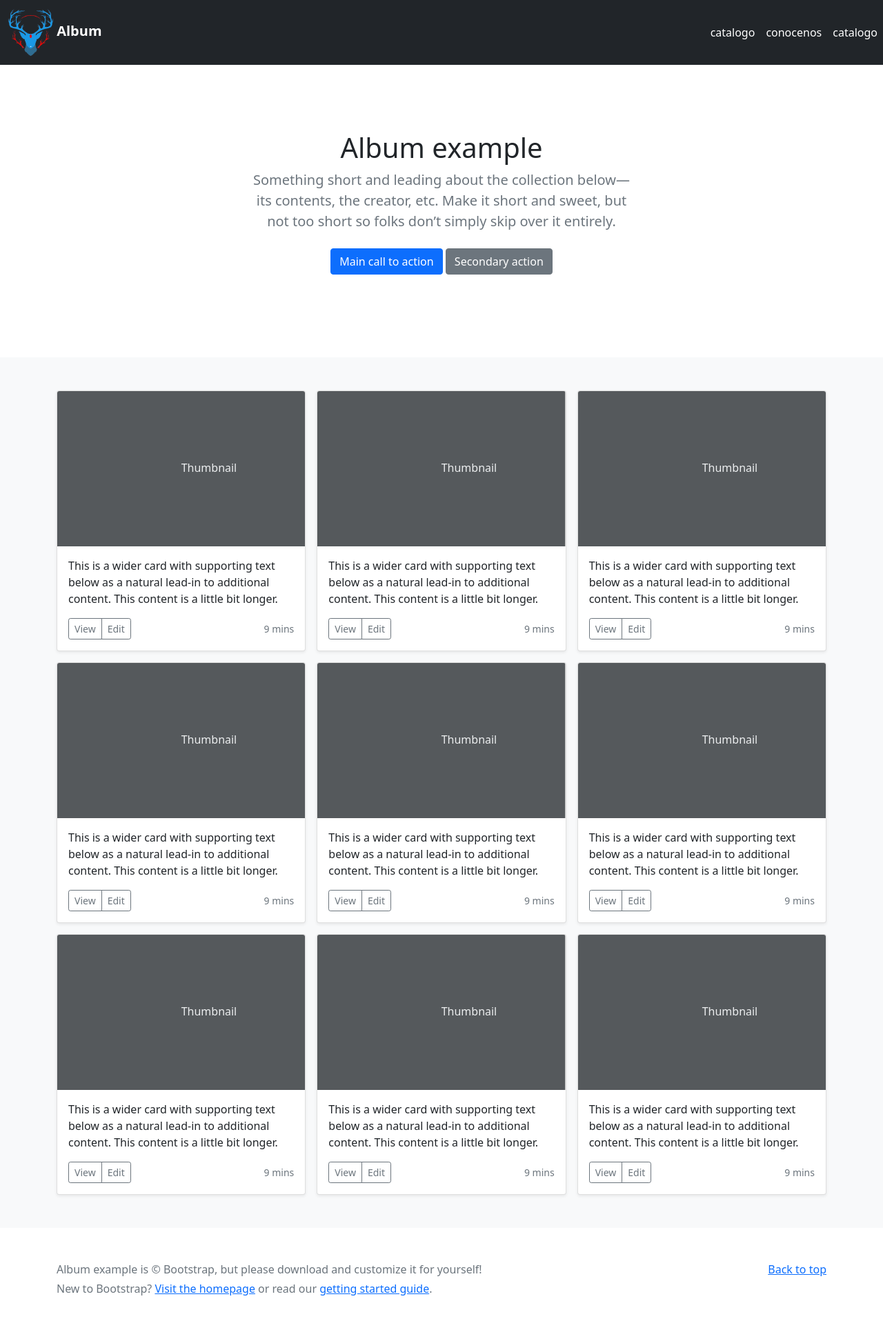
After one commit to BlackHydreigon/DEER-OF-ROCK, a PHP site: page /vista/catalogo.html in a window 1280 px wide. The commit adds this page. Shown: the whole page at 69% size. Run offline with PHP 8.4, Linux system fonts and the light colour scheme.

Commit message:
se empezo a modificar catalogo

```diff
--- a/controlador/cerrar.php
+++ b/controlador/cerrar.php
@@ -3,7 +3,7 @@ session_start();
 error_reporting(0);
 $varsesion = $_SESSION['usuario'];
 if ($varsesion==null || $varsesion='') {
-    echo"<script>alert('Usted no tiene autorizacion');window.location='../../PROTECTO CON CRUD/registro.html';</script>";
+    echo"<script>alert('Usted no tiene autorizacion');window.location='../../PROTECTO CON CRUD/vista/registro.php';</script>";
     die();//TERMINA LA SESIONES
 }
 ?>
--- a/controlador/menuadmin.php
+++ b/controlador/menuadmin.php
@@ -13,6 +13,6 @@
     <div class="contenedor">
         <h1 class="titulo">Menu ADMINISTRADOR</h1>
         <h1>bienvenido:</H1>
-        <a href="../../PROYECTO CON CRUD/cerrar.php">Cerrar Sesion</a>
+        <a href="../../PROYECTO CON CRUD/controlador/cerrar_sesion.php">Cerrar Sesion</a>
 </body>
 </html>
--- a/controlador/menuusuario.php
+++ b/controlador/menuusuario.php
@@ -13,6 +13,6 @@
     <div class="contenedor">
         <h1 class="titulo">Menu usuario basico</h1>
         <h1>bienvenido: nombre del usuario basico registrado en la BASE DE DATOS</H1>
-        <a href="../../PROYECTO CON CRUD/cerrar.php">Cerrar Sesion</a>
+        <a href="../../PROYECTO CON CRUD/controlador/cerrar_sesion.php">Cerrar Sesion</a>
 </body>
 </html>
--- /dev/null
+++ b/vista/catalogo.html
@@ -0,0 +1,233 @@
+<!DOCTYPE html>
+<html lang="en">
+<head>
+    <meta charset="UTF-8">
+    <meta http-equiv="X-UA-Compatible" content="IE=edge">
+    <meta name="viewport" content="width=device-width, initial-scale=1.0">
+    <title>catalogo</title>
+    <link rel="stylesheet" href="../libs/bootstrap/css/bootstrap.min.css">
+  <script src="../libs/bootstrap/js/bootstrap.min.js"></script>
+
+</head>
+<body>
+<header>
+
+  <div class="navbar navbar-expand-lg navbar-dark bg-dark">
+    <div class="container">
+      <a href="#" class="navbar-brand">
+        <img src="../MEDIA/IMAGENES/nlogo.png" width="65px" height="68px">
+         <strong>Album</strong>
+      </a>
+
+      <button class="navbar-toggler" type="button" data-bs-toggle="collapse"
+      data-bs-target="#navbarHeader" aria-controls="navbarHeader"
+      aria-expanded="false" aria-label="Toggle navigation">
+        <span class="navbar-toggler-icon"></span>
+      </button>
+    </div>
+
+    <div class="collapse navbar-collapse" id="navbarHeader">
+      <ul class="navbar-nav me-auto mb2 mb-lg-0">
+        <li class="nav-item">
+          <a href="" class="nav-link active">catalogo</a>
+        </li>
+
+        <li class="nav-item">
+          <a href="" class="nav-link active">conocenos</a>
+        </li>
+
+        <li class="nav-item">
+          <a href="" class="nav-link active">catalogo</a>
+        </li>
+      </ul>
+
+    </div>
+
+
+
+  </div>
+</header>
+
+<main>
+
+  <section class="py-5 text-center container">
+    <div class="row py-lg-5">
+      <div class="col-lg-6 col-md-8 mx-auto">
+        <h1 class="fw-light">Album example</h1>
+        <p class="lead text-muted">Something short and leading about the collection below—its contents, the creator, etc. Make it short and sweet, but not too short so folks don’t simply skip over it entirely.</p>
+        <p>
+          <a href="#" class="btn btn-primary my-2">Main call to action</a>
+          <a href="#" class="btn btn-secondary my-2">Secondary action</a>
+        </p>
+      </div>
+    </div>
+  </section>
+
+  <div class="album py-5 bg-light">
+    <div class="container">
+
+      <div class="row row-cols-1 row-cols-sm-2 row-cols-md-3 g-3">
+        <div class="col">
+          <div class="card shadow-sm">
+            <svg class="bd-placeholder-img card-img-top" width="100%" height="225" xmlns="http://www.w3.org/2000/svg" role="img" aria-label="Placeholder: Thumbnail" preserveAspectRatio="xMidYMid slice" focusable="false"><title>Placeholder</title><rect width="100%" height="100%" fill="#55595c"/><text x="50%" y="50%" fill="#eceeef" dy=".3em">Thumbnail</text></svg>
+
+            <div class="card-body">
+              <p class="card-text">This is a wider card with supporting text below as a natural lead-in to additional content. This content is a little bit longer.</p>
+              <div class="d-flex justify-content-between align-items-center">
+                <div class="btn-group">
+                  <button type="button" class="btn btn-sm btn-outline-secondary">View</button>
+                  <button type="button" class="btn btn-sm btn-outline-secondary">Edit</button>
+                </div>
+                <small class="text-muted">9 mins</small>
+              </div>
+            </div>
+          </div>
+        </div>
+        <div class="col">
+          <div class="card shadow-sm">
+            <svg class="bd-placeholder-img card-img-top" width="100%" height="225" xmlns="http://www.w3.org/2000/svg" role="img" aria-label="Placeholder: Thumbnail" preserveAspectRatio="xMidYMid slice" focusable="false"><title>Placeholder</title><rect width="100%" height="100%" fill="#55595c"/><text x="50%" y="50%" fill="#eceeef" dy=".3em">Thumbnail</text></svg>
+
+            <div class="card-body">
+              <p class="card-text">This is a wider card with supporting text below as a natural lead-in to additional content. This content is a little bit longer.</p>
+              <div class="d-flex justify-content-between align-items-center">
+                <div class="btn-group">
+                  <button type="button" class="btn btn-sm btn-outline-secondary">View</button>
+                  <button type="button" class="btn btn-sm btn-outline-secondary">Edit</button>
+                </div>
+                <small class="text-muted">9 mins</small>
+              </div>
+            </div>
+          </div>
+        </div>
+        <div class="col">
+          <div class="card shadow-sm">
+            <svg class="bd-placeholder-img card-img-top" width="100%" height="225" xmlns="http://www.w3.org/2000/svg" role="img" aria-label="Placeholder: Thumbnail" preserveAspectRatio="xMidYMid slice" focusable="false"><title>Placeholder</title><rect width="100%" height="100%" fill="#55595c"/><text x="50%" y="50%" fill="#eceeef" dy=".3em">Thumbnail</text></svg>
+
+            <div class="card-body">
+              <p class="card-text">This is a wider card with supporting text below as a natural lead-in to additional content. This content is a little bit longer.</p>
+              <div class="d-flex justify-content-between align-items-center">
+                <div class="btn-group">
+                  <button type="button" class="btn btn-sm btn-outline-secondary">View</button>
+                  <button type="button" class="btn btn-sm btn-outline-secondary">Edit</button>
+                </div>
+                <small class="text-muted">9 mins</small>
+              </div>
+            </div>
+          </div>
+        </div>
+
+        <div class="col">
+          <div class="card shadow-sm">
+            <svg class="bd-placeholder-img card-img-top" width="100%" height="225" xmlns="http://www.w3.org/2000/svg" role="img" aria-label="Placeholder: Thumbnail" preserveAspectRatio="xMidYMid slice" focusable="false"><title>Placeholder</title><rect width="100%" height="100%" fill="#55595c"/><text x="50%" y="50%" fill="#eceeef" dy=".3em">Thumbnail</text></svg>
+
+            <div class="card-body">
+              <p class="card-text">This is a wider card with supporting text below as a natural lead-in to additional content. This content is a little bit longer.</p>
+              <div class="d-flex justify-content-between align-items-center">
+                <div class="btn-group">
+                  <button type="button" class="btn btn-sm btn-outline-secondary">View</button>
+                  <button type="button" class="btn btn-sm btn-outline-secondary">Edit</button>
+                </div>
+                <small class="text-muted">9 mins</small>
+              </div>
+            </div>
+          </div>
+        </div>
+        <div class="col">
+          <div class="card shadow-sm">
+            <svg class="bd-placeholder-img card-img-top" width="100%" height="225" xmlns="http://www.w3.org/2000/svg" role="img" aria-label="Placeholder: Thumbnail" preserveAspectRatio="xMidYMid slice" focusable="false"><title>Placeholder</title><rect width="100%" height="100%" fill="#55595c"/><text x="50%" y="50%" fill="#eceeef" dy=".3em">Thumbnail</text></svg>
+
+            <div class="card-body">
+              <p class="card-text">This is a wider card with supporting text below as a natural lead-in to additional content. This content is a little bit longer.</p>
+              <div class="d-flex justify-content-between align-items-center">
+                <div class="btn-group">
+                  <button type="button" class="btn btn-sm btn-outline-secondary">View</button>
+                  <button type="button" class="btn btn-sm btn-outline-secondary">Edit</button>
+                </div>
+                <small class="text-muted">9 mins</small>
+              </div>
+            </div>
+          </div>
+        </div>
+        <div class="col">
+          <div class="card shadow-sm">
+            <svg class="bd-placeholder-img card-img-top" width="100%" height="225" xmlns="http://www.w3.org/2000/svg" role="img" aria-label="Placeholder: Thumbnail" preserveAspectRatio="xMidYMid slice" focusable="false"><title>Placeholder</title><rect width="100%" height="100%" fill="#55595c"/><text x="50%" y="50%" fill="#eceeef" dy=".3em">Thumbnail</text></svg>
+
+            <div class="card-body">
+              <p class="card-text">This is a wider card with supporting text below as a natural lead-in to additional content. This content is a little bit longer.</p>
+              <div class="d-flex justify-content-between align-items-center">
+                <div class="btn-group">
+                  <button type="button" class="btn btn-sm btn-outline-secondary">View</button>
+                  <button type="button" class="btn btn-sm btn-outline-secondary">Edit</button>
+                </div>
+                <small class="text-muted">9 mins</small>
+              </div>
+            </div>
+          </div>
+        </div>
+
+        <div class="col">
+          <div class="card shadow-sm">
+            <svg class="bd-placeholder-img card-img-top" width="100%" height="225" xmlns="http://www.w3.org/2000/svg" role="img" aria-label="Placeholder: Thumbnail" preserveAspectRatio="xMidYMid slice" focusable="false"><title>Placeholder</title><rect width="100%" height="100%" fill="#55595c"/><text x="50%" y="50%" fill="#eceeef" dy=".3em">Thumbnail</text></svg>
+
+            <div class="card-body">
+              <p class="card-text">This is a wider card with supporting text below as a natural lead-in to additional content. This content is a little bit longer.</p>
+              <div class="d-flex justify-content-between align-items-center">
+                <div class="btn-group">
+                  <button type="button" class="btn btn-sm btn-outline-secondary">View</button>
+                  <button type="button" class="btn btn-sm btn-outline-secondary">Edit</button>
+                </div>
+                <small class="text-muted">9 mins</small>
+              </div>
+            </div>
+          </div>
+        </div>
+        <div class="col">
+          <div class="card shadow-sm">
+            <svg class="bd-placeholder-img card-img-top" width="100%" height="225" xmlns="http://www.w3.org/2000/svg" role="img" aria-label="Placeholder: Thumbnail" preserveAspectRatio="xMidYMid slice" focusable="false"><title>Placeholder</title><rect width="100%" height="100%" fill="#55595c"/><text x="50%" y="50%" fill="#eceeef" dy=".3em">Thumbnail</text></svg>
+
+            <div class="card-body">
+              <p class="card-text">This is a wider card with supporting text below as a natural lead-in to additional content. This content is a little bit longer.</p>
+              <div class="d-flex justify-content-between align-items-center">
+                <div class="btn-group">
+                  <button type="button" class="btn btn-sm btn-outline-secondary">View</button>
+                  <button type="button" class="btn btn-sm btn-outline-secondary">Edit</button>
+                </div>
+                <small class="text-muted">9 mins</small>
+              </div>
+            </div>
+          </div>
+        </div>
+        <div class="col">
+          <div class="card shadow-sm">
+            <svg class="bd-placeholder-img card-img-top" width="100%" height="225" xmlns="http://www.w3.org/2000/svg" role="img" aria-label="Placeholder: Thumbnail" preserveAspectRatio="xMidYMid slice" focusable="false"><title>Placeholder</title><rect width="100%" height="100%" fill="#55595c"/><text x="50%" y="50%" fill="#eceeef" dy=".3em">Thumbnail</text></svg>
+
+            <div class="card-body">
+              <p class="card-text">This is a wider card with supporting text below as a natural lead-in to additional content. This content is a little bit longer.</p>
+              <div class="d-flex justify-content-between align-items-center">
+                <div class="btn-group">
+                  <button type="button" class="btn btn-sm btn-outline-secondary">View</button>
+                  <button type="button" class="btn btn-sm btn-outline-secondary">Edit</button>
+                </div>
+                <small class="text-muted">9 mins</small>
+              </div>
+            </div>
+          </div>
+        </div>
+      </div>
+    </div>
+  </div>
+
+</main>
+
+<footer class="text-muted py-5">
+  <div class="container">
+    <p class="float-end mb-1">
+      <a href="#">Back to top</a>
+    </p>
+    <p class="mb-1">Album example is &copy; Bootstrap, but please download and customize it for yourself!</p>
+    <p class="mb-0">New to Bootstrap? <a href="/">Visit the homepage</a> or read our <a href="/docs/5.0/getting-started/introduction/">getting started guide</a>.</p>
+  </div>
+</footer>
+
+</body>
+</html>
```
Also changed, not shown: controlador/cerrar_sesion.php (added, +8 -0 lines), vista/catalogo_beta.php (renamed from vista/catalogo.php).
